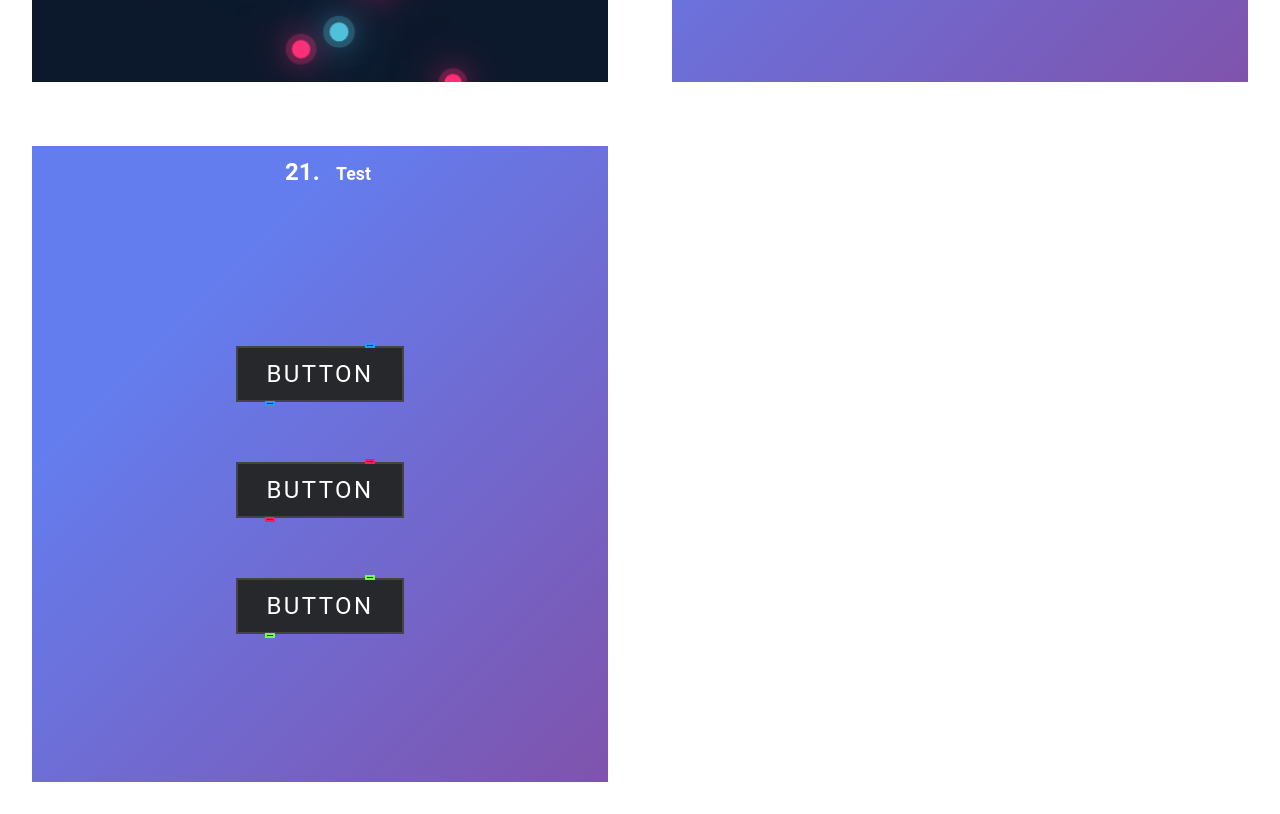
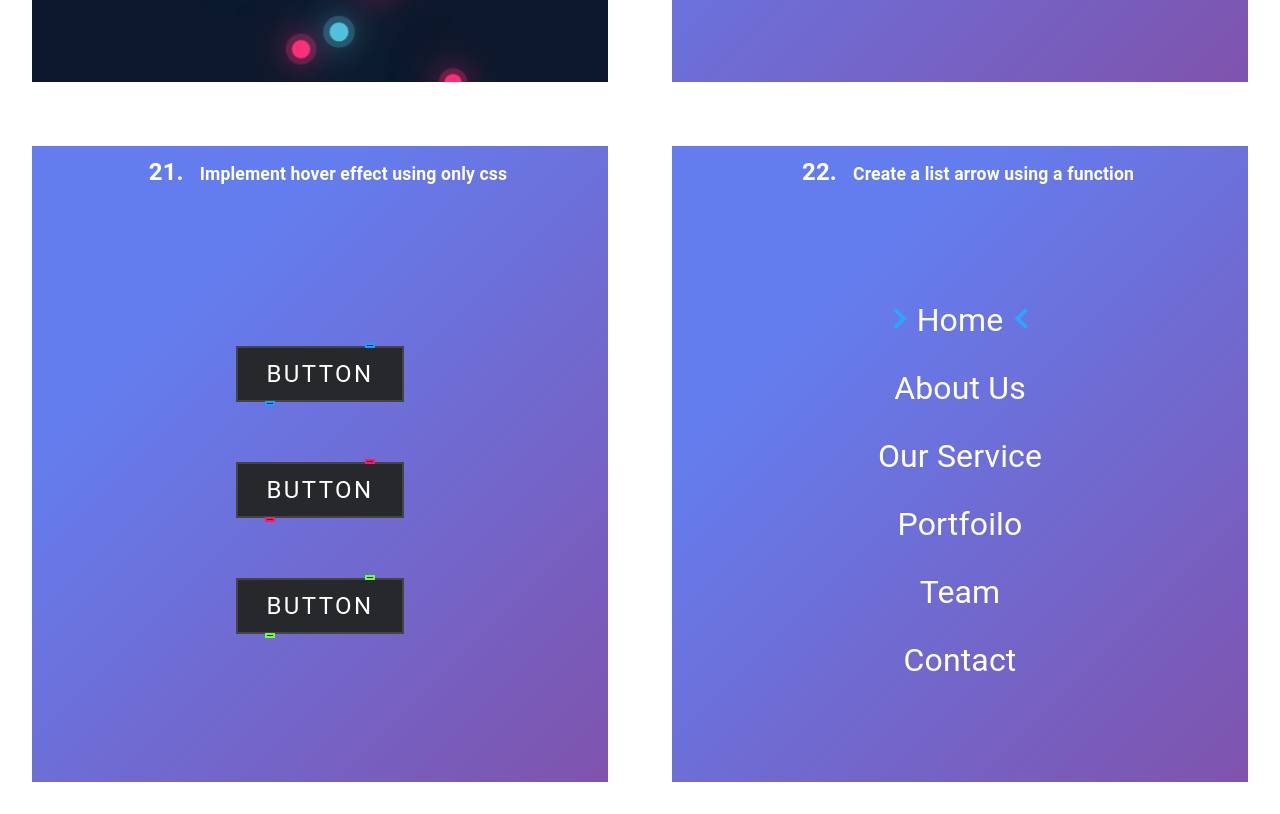
Before and after one commit to hootre/design_components, a React (Vite) app: page / in a window 1280 px wide. Shown: the part 6526-7340 px from the top of the page. Built offline with nearby package versions, Linux system fonts and the light colour scheme.

Commit message:
daily task

```diff
--- /dev/null
+++ b/src/components/ListArrow/index.tsx
@@ -0,0 +1,45 @@
+import React, { useRef } from "react";
+import { ListArrowBox, Item } from "./styles";
+
+const content = [
+  "Home",
+  "About Us",
+  "Our Service",
+  "Portfoilo",
+  "Team",
+  "Contact",
+];
+
+export const ListArrow = () => {
+  const markerRef = useRef<any>();
+  const mouseOn = (e: any) => {
+    const itemTop = e.target.offsetTop;
+    const itemWidth = e.target.clientWidth;
+
+    markerRef.current.style =
+      "top : " + itemTop + "px;" + "width :" + itemWidth + "px;";
+  };
+  const rendering = () => {
+    const result = [];
+    for (let i = 0; i < content.length; i++) {
+      result.push(
+        <Item key={i}>
+          <a href="#!" onMouseEnter={(e) => mouseOn(e)}>
+            {content[i]}
+          </a>
+        </Item>
+      );
+    }
+    return result;
+  };
+  return (
+    <ListArrowBox>
+      <div className="container">
+        <ul>
+          <span id="marker" ref={markerRef}></span>
+          {rendering()}
+        </ul>
+      </div>
+    </ListArrowBox>
+  );
+};
--- /dev/null
+++ b/src/components/ListArrow/styles.tsx
@@ -0,0 +1,64 @@
+import styled from "@emotion/styled";
+
+export const ListArrowBox = styled.div`
+    position: relative;
+    width: 100%;
+    height: 100%;
+    display: flex;
+    justify-content: center;
+    align-items: center;
+        ul{
+            position: relative;
+            display: flex;
+            flex-direction : column;
+            align-items : center;
+            justify-content : center;
+            #marker{
+                position: absolute;
+                top : 10px;
+                width :86px;
+                margin-top : -3px;
+                height : 50px;
+                transition : 0.5s;
+                display: flex;
+                align-items : center;
+                justify-content : space-between;
+                &:before{
+                    content : '';
+                    width : 15px;
+                    height : 15px;
+                    border-top : 4px solid #30a3ff;
+                    border-right : 4px solid #30a3ff;
+                    transform : rotate(45deg) translate(-20px,20px);
+                }
+                &:after{
+                    content : '';
+                    width : 15px;
+                    height : 15px;
+                    border-top : 4px solid #30a3ff;
+                    border-right : 4px solid #30a3ff;
+                    transform : rotate(225deg) translate(-21px,21px);
+                }
+            }
+        }
+    }
+    .container {
+        position: relative;
+        z-index: 1;
+        display: flex;
+        justify-content: center;
+        align-items: center;
+        flex-wrap: wrap;
+    }
+`;
+
+export const Item = styled.li`
+  a {
+    position: relative;
+    font-size: 2em;
+    color: #fff;
+    text-decoration: none;
+    margin: 10px 0;
+    display: inline-block;
+  }
+`;
--- a/src/pages/Home.tsx
+++ b/src/pages/Home.tsx
@@ -21,6 +21,7 @@ import { Smoking } from "../components/Smoking";
 import { Bubbles } from "../components/Bubbles";
 import { Profile } from "../components/Profile";
 import { GlowingButton } from "../components/GlowingButton";
+import { ListArrow } from "../components/ListArrow";
 
 const itemComponents = {
   0: <CircularNav />,
@@ -146,8 +147,19 @@ const Home: VFC<{}> = () => {
       <ContentLayout height={700} num={20} title="Create Profile Only Css">
         <Profile />
       </ContentLayout>
-      <ContentLayout height={700} num={21} title="Test">
+      <ContentLayout
+        height={700}
+        num={21}
+        title="Implement hover effect using only css"
+      >
         <GlowingButton />
+      </ContentLayout>
+      <ContentLayout
+        height={700}
+        num={22}
+        title="Create a list arrow using a function"
+      >
+        <ListArrow />
       </ContentLayout>
     </>
   );
```
